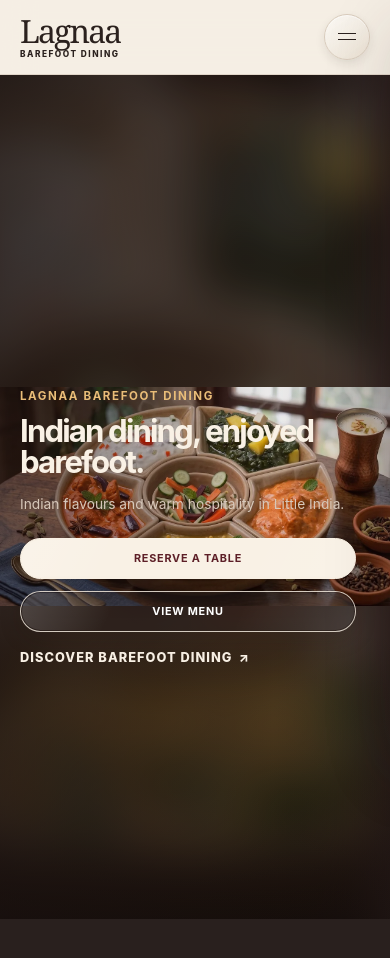
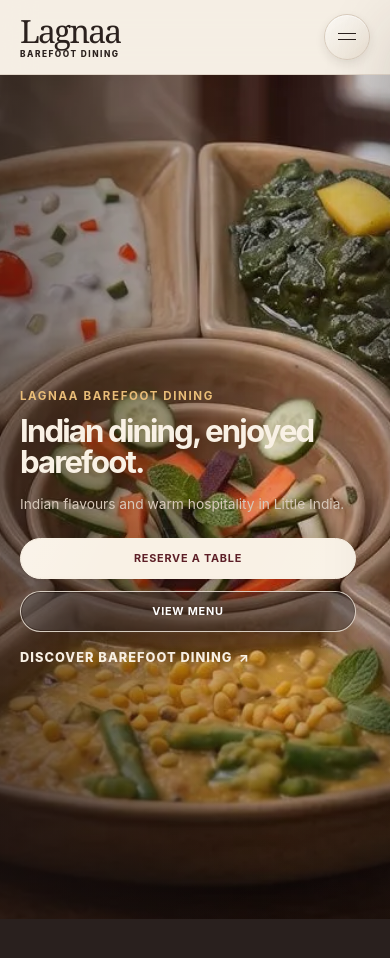
Before and after one commit to anildandina08012025/lagnaa-barefoot-dining, a React (Vite) app: page / in a window 390 px wide. Shown: the top 958 px of the page. Built offline with nearby package versions, Linux system fonts and the light colour scheme.

Commit message:
Restore mobile hero crop treatment

```diff
--- a/src/components/media/ScrollFrameHero.tsx
+++ b/src/components/media/ScrollFrameHero.tsx
@@ -17,7 +17,6 @@ function clamp(value: number, minimum = 0, maximum = 1) {
 export function ScrollFrameHero({ eyebrow, heading, description, headingId, frames, children }: ScrollFrameHeroProps) {
   const sectionRef = useRef<HTMLElement>(null)
   const imageRef = useRef<HTMLImageElement>(null)
-  const backdropRef = useRef<HTMLImageElement>(null)
   const [usesCompactSequence, setUsesCompactSequence] = useState(() => (
     typeof window !== 'undefined' && window.matchMedia('(max-width: 48rem)').matches
   ))
@@ -57,7 +56,6 @@ export function ScrollFrameHero({ eyebrow, heading, description, headingId, fram
       if (isDisposed || requestedFrame !== frameIndexToReveal || !imageRef.current) return
 
       imageRef.current.src = frame.src
-      if (backdropRef.current) backdropRef.current.src = frame.src
       displayedFrame = frameIndexToReveal
       setFrameIndex(frameIndexToReveal)
     }
@@ -107,7 +105,6 @@ export function ScrollFrameHero({ eyebrow, heading, description, headingId, fram
     }
 
     if (imageRef.current) imageRef.current.src = initialFrame
-    if (backdropRef.current) backdropRef.current.src = initialFrame
     setFrameIndex(0)
     renderFrame()
     window.addEventListener('scroll', scheduleFrame, { passive: true })
@@ -131,16 +128,6 @@ export function ScrollFrameHero({ eyebrow, heading, description, headingId, fram
   return (
     <section className="scroll-frame-hero" ref={sectionRef} aria-labelledby={headingId}>
       <div className="scroll-frame-hero__stage">
-        <img
-          aria-hidden="true"
-          className="scroll-frame-hero__backdrop"
-          ref={backdropRef}
-          src={initialFrame}
-          alt=""
-          width="1280"
-          height="720"
-          decoding="async"
-        />
         <img
           className="scroll-frame-hero__frame"
           ref={imageRef}
--- a/src/index.css
+++ b/src/index.css
@@ -822,10 +822,9 @@ button:disabled { cursor: not-allowed; }
 .gallery-section { padding-block: var(--space-3xl); }
 .scroll-frame-hero { height: 600svh; background: var(--color-surface-dark); }
 .scroll-frame-hero__stage { position: sticky; top: 0; height: 100svh; overflow: hidden; background: var(--color-surface-dark); color: var(--color-text-on-dark); }
-.scroll-frame-hero__backdrop { display: none; }
-.scroll-frame-hero__frame { position: absolute; z-index: 1; inset: 0; width: 100%; height: 100%; object-fit: cover; animation: gallery-frame-drift 16s ease-in-out infinite alternate; }
-.scroll-frame-hero__overlay { position: absolute; z-index: 2; inset: 0; background: linear-gradient(90deg, rgb(27 18 16 / 58%) 0%, rgb(27 18 16 / 32%) 39%, rgb(27 18 16 / 8%) 70%, rgb(27 18 16 / 25%) 100%), linear-gradient(0deg, rgb(20 14 13 / 48%) 0%, transparent 34%); }
-.scroll-frame-hero__content { position: relative; z-index: 3; display: flex; width: min(100% - (var(--gutter) * 2), var(--content-width)); min-height: 100%; flex-direction: column; justify-content: center; margin-inline: auto; padding-block: clamp(7rem, 13vh, 10rem) var(--space-xl); }
+.scroll-frame-hero__frame { position: absolute; inset: 0; width: 100%; height: 100%; object-fit: cover; animation: gallery-frame-drift 16s ease-in-out infinite alternate; }
+.scroll-frame-hero__overlay { position: absolute; z-index: 1; inset: 0; background: linear-gradient(90deg, rgb(27 18 16 / 58%) 0%, rgb(27 18 16 / 32%) 39%, rgb(27 18 16 / 8%) 70%, rgb(27 18 16 / 25%) 100%), linear-gradient(0deg, rgb(20 14 13 / 48%) 0%, transparent 34%); }
+.scroll-frame-hero__content { position: relative; z-index: 2; display: flex; width: min(100% - (var(--gutter) * 2), var(--content-width)); min-height: 100%; flex-direction: column; justify-content: center; margin-inline: auto; padding-block: clamp(7rem, 13vh, 10rem) var(--space-xl); }
 .scroll-frame-hero__copy { max-width: 21rem; }
 .scroll-frame-hero__eyebrow { color: #e9bd78; }
 .scroll-frame-hero__heading { margin: 0; font-family: var(--font-body); font-size: clamp(2.25rem, 3.5vw, 3.85rem); font-weight: 700; letter-spacing: -0.06em; line-height: 0.98; }
@@ -1294,9 +1293,7 @@ button:disabled { cursor: not-allowed; }
 
 @media (max-width: 48rem) {
   .scroll-frame-hero { height: 700svh; }
-  .scroll-frame-hero__stage { background: #2b1d1b; }
-  .scroll-frame-hero__backdrop { position: absolute; z-index: 0; inset: -2rem; display: block; width: calc(100% + 4rem); height: calc(100% + 4rem); object-fit: cover; filter: blur(1.35rem) brightness(0.46) saturate(0.85); opacity: 0.9; transform: scale(1.08); }
-  .scroll-frame-hero__frame { z-index: 1; object-fit: contain; animation: none; transform: none; }
+  .scroll-frame-hero__frame { animation: none; transform: scale(1.015); }
 }
 
 @media (prefers-reduced-motion: reduce) {
```
